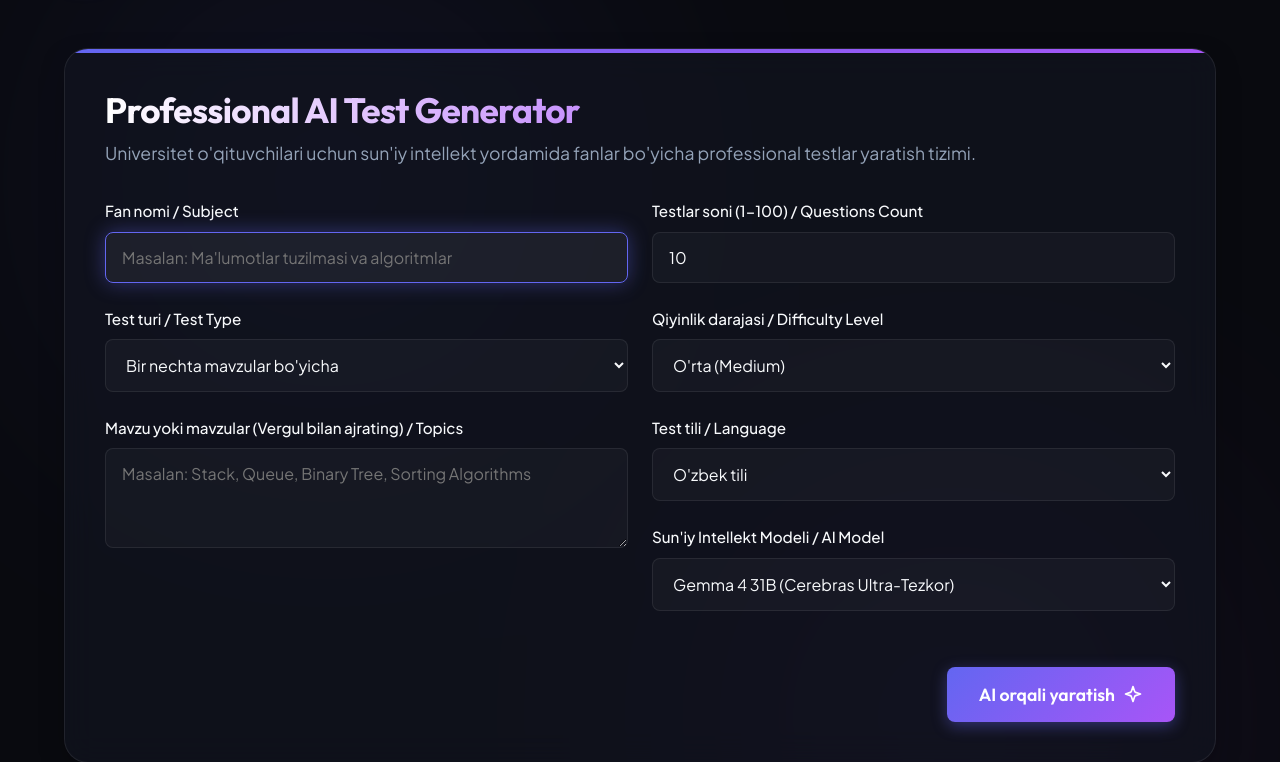
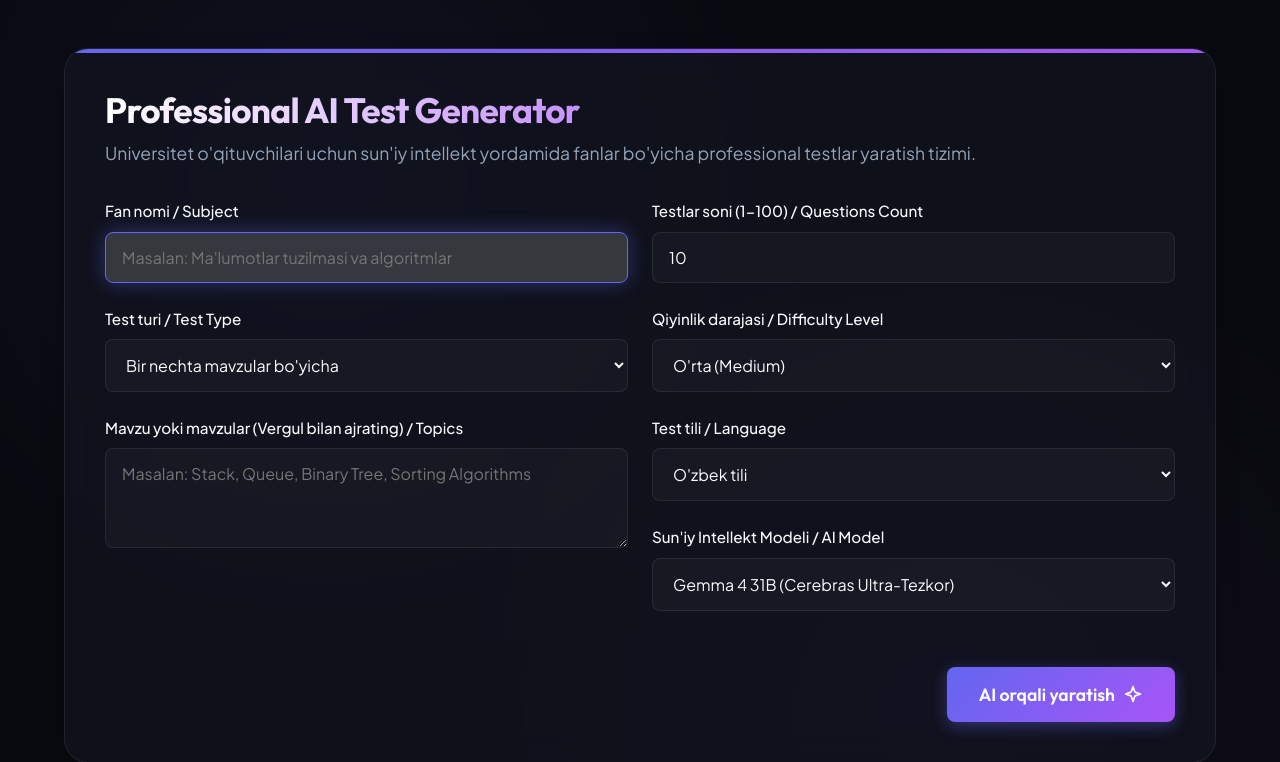
Before and after one commit to JasurbekAdirasulovich/Mini_apps, a Django app: template generator/templates/generator/home.html in a window 1280 px wide, with the restyled element focused. Shown: the part 74-836 px from the top of the page. Run offline with Django 5.2, Linux system fonts and the light colour scheme; the template is opened without the code that fills it, so the values that code supplies are empty.

Commit message:
Change background color on form input focus

```diff
--- a/generator/static/css/style.css
+++ b/generator/static/css/style.css
@@ -267,7 +267,7 @@ h1, h2, h3, h4, h5, h6 {
 .form-input:focus, .form-select:focus, .form-textarea:focus {
     border-color: var(--color-primary);
     box-shadow: var(--shadow-glow);
-    background: rgba(255, 255, 255, 0.06);
+    background: rgba(114, 116, 114, 0.4);
 }
 
 .form-textarea {
```
